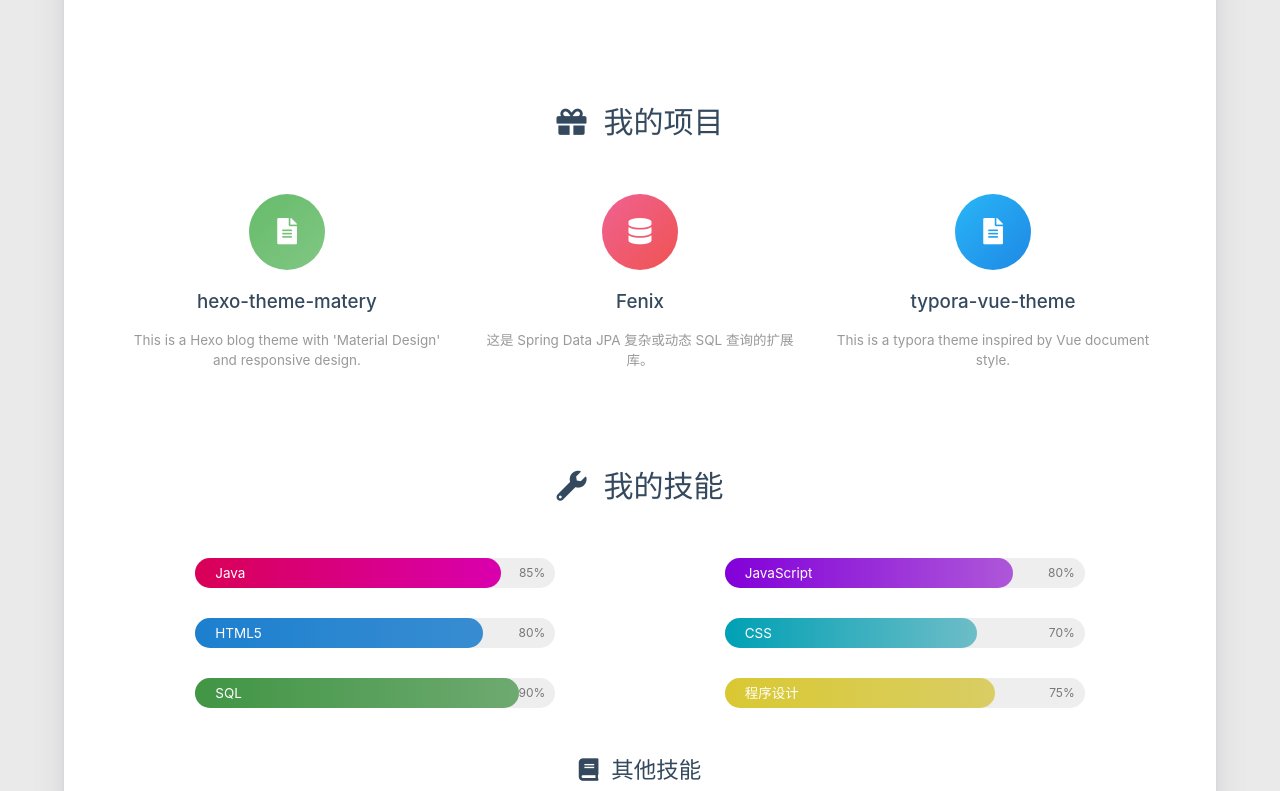
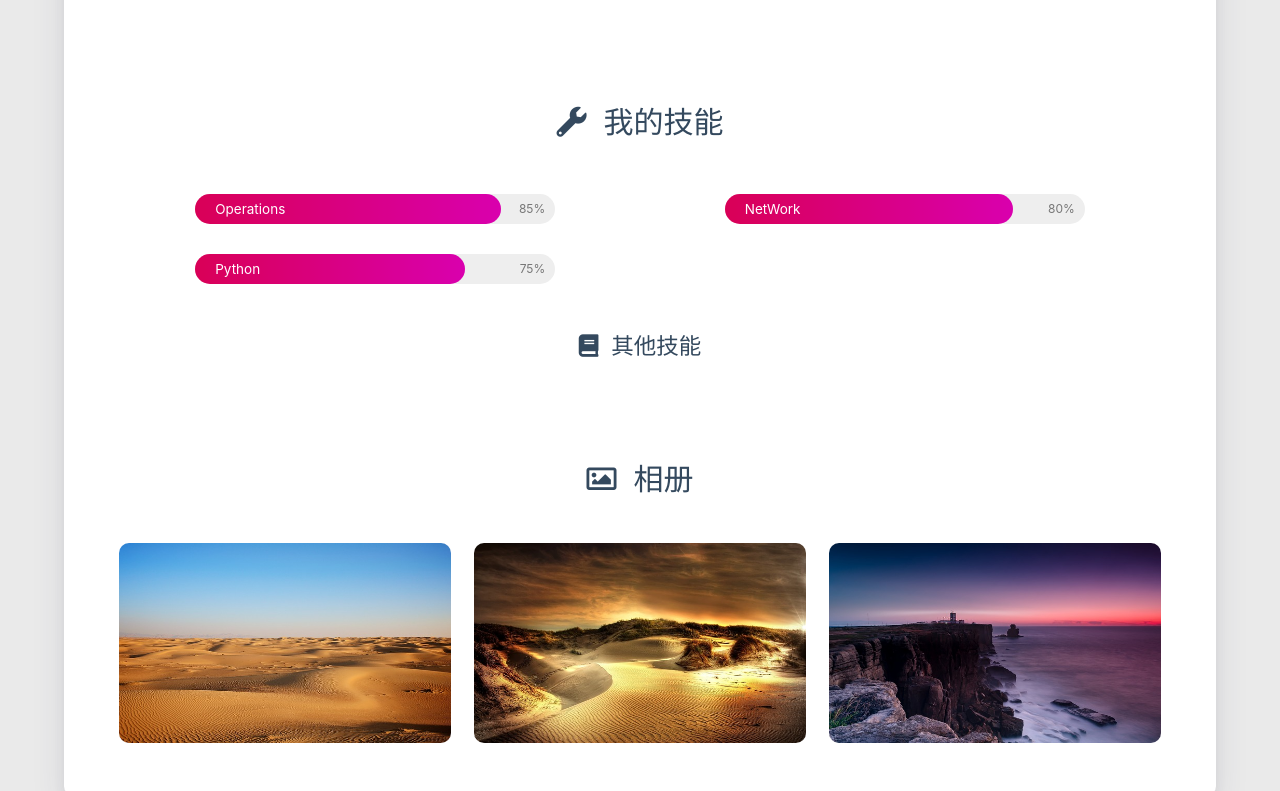
Before and after one commit to zhangxcgit/zhangxcgit.github.io, a plain HTML site: page about/index.html in a window 1280 px wide. Shown: the part 1301-2092 px from the top of the page. Drawn offline with nearby package versions, Linux system fonts and the light colour scheme; some packages are replaced by stand-ins of ours; a script that the page names is missing.

Commit message:
Site updated: 2020-08-04 11:44:55

```diff
--- a/about/index.html
+++ b/about/index.html
@@ -233,7 +233,7 @@
 
         <li><div class="divider"></div></li>
         <li>
-            <a href="https://github.com/blinkfox/hexo-theme-matery" class="waves-effect waves-light" target="_blank">
+            <a href="https://github.com/zhangxcgit/hexo-theme-matery" class="waves-effect waves-light" target="_blank">
                 <i class="fab fa-github-square fa-fw"></i>Fork Me
             </a>
         </li>
@@ -290,7 +290,7 @@
     }
 </style>
 
-<a href="https://github.com/blinkfox/hexo-theme-matery" class="github-corner tooltipped hide-on-med-and-down" target="_blank"
+<a href="https://github.com/zhangxcgit/hexo-theme-matery" class="github-corner tooltipped hide-on-med-and-down" target="_blank"
    data-tooltip="Fork Me" data-position="left" data-delay="50">
     <svg viewBox="0 0 250 250" aria-hidden="true">
         <path d="M0,0 L115,115 L130,115 L142,142 L250,250 L250,0 Z"></path>
@@ -345,9 +345,7 @@
 
 
 <script>
-    // 每天切换 banner 图.  Switch banner image every day.
-    var bannerUrl = "/medias/banner/" + new Date().getDay() + '.jpg';
-    $('.bg-cover').css('background-image', 'url(' + bannerUrl + ')');
+    $('.bg-cover').css('background-image', 'url(/medias/banner/0.jpg)');
 </script>
 
 
@@ -397,13 +395,13 @@
                                 <div class="career">Software Engineer</div>
                                 <div class="social-link hide-on-large-only" data-aos="zoom-in-left">
 
-    <a href="https://github.com/blinkfox" class="tooltipped" target="_blank" data-tooltip="访问我的GitHub" data-position="top" data-delay="50">
+    <a href="https://github.com/zhangxcgit" class="tooltipped" target="_blank" data-tooltip="访问我的GitHub" data-position="top" data-delay="50">
         <i class="fab fa-github"></i>
     </a>
 
 
 
-    <a href="mailto:1181062873@qq.com" class="tooltipped" target="_blank" data-tooltip="邮件联系我" data-position="top" data-delay="50">
+    <a href="mailto:457923634@qq.com" class="tooltipped" target="_blank" data-tooltip="邮件联系我" data-position="top" data-delay="50">
         <i class="fas fa-envelope-open"></i>
     </a>
 
@@ -413,7 +411,7 @@
 
 
 
-    <a href="tencent://AddContact/?fromId=50&fromSubId=1&subcmd=all&uin=1181062873" class="tooltipped" target="_blank" data-tooltip="QQ联系我: 1181062873" data-position="top" data-delay="50">
+    <a href="tencent://AddContact/?fromId=50&fromSubId=1&subcmd=all&uin=457923634" class="tooltipped" target="_blank" data-tooltip="QQ联系我: 457923634" data-position="top" data-delay="50">
         <i class="fab fa-qq"></i>
     </a>
 
@@ -435,13 +433,13 @@
                     <div class="col l4 hide-on-med-and-down" data-aos="zoom-in-left">
                         <div class="social-link">
 
-    <a href="https://github.com/blinkfox" class="tooltipped" target="_blank" data-tooltip="访问我的GitHub" data-position="top" data-delay="50">
+    <a href="https://github.com/zhangxcgit" class="tooltipped" target="_blank" data-tooltip="访问我的GitHub" data-position="top" data-delay="50">
         <i class="fab fa-github"></i>
     </a>
 
 
 
-    <a href="mailto:1181062873@qq.com" class="tooltipped" target="_blank" data-tooltip="邮件联系我" data-position="top" data-delay="50">
+    <a href="mailto:457923634@qq.com" class="tooltipped" target="_blank" data-tooltip="邮件联系我" data-position="top" data-delay="50">
         <i class="fas fa-envelope-open"></i>
     </a>
 
@@ -451,7 +449,7 @@
 
 
 
-    <a href="tencent://AddContact/?fromId=50&fromSubId=1&subcmd=all&uin=1181062873" class="tooltipped" target="_blank" data-tooltip="QQ联系我: 1181062873" data-position="top" data-delay="50">
+    <a href="tencent://AddContact/?fromId=50&fromSubId=1&subcmd=all&uin=457923634" class="tooltipped" target="_blank" data-tooltip="QQ联系我: 457923634" data-position="top" data-delay="50">
         <i class="fab fa-qq"></i>
     </a>
 
@@ -642,58 +640,6 @@
 
 
 
-<div class="my-projects">
-    <div class="title center-align" data-aos="zoom-in-up">
-        <i class="fas fa-gift"></i>&nbsp;&nbsp;我的项目
-    </div>
-    <div class="row">
-
-
-        <div class="col s12 m6 l4" data-aos="fade-up">
-            <div class="info center-align">
-                <a href="http://github.com/blinkfox/hexo-theme-matery" class="icon"
-                   style="background: linear-gradient(to bottom right, #66BB6A 0%, #81C784 100%)" target="_blank">
-                    <i class="fas fa-file-alt"></i>
-                </a>
-                <div class="info-title">
-                    <a href="http://github.com/blinkfox/hexo-theme-matery" target="_blank">hexo-theme-matery</a>
-                </div>
-                <div class="info-desc">This is a Hexo blog theme with &#39;Material Design&#39; and responsive design.</div>
-            </div>
-        </div>
-
-        <div class="col s12 m6 l4" data-aos="fade-up">
-            <div class="info center-align">
-                <a href="https://github.com/blinkfox/fenix" class="icon"
-                   style="background: linear-gradient(to bottom right, #F06292 0%, #EF5350 100%)" target="_blank">
-                    <i class="fas fa-database"></i>
-                </a>
-                <div class="info-title">
-                    <a href="https://github.com/blinkfox/fenix" target="_blank">Fenix</a>
-                </div>
-                <div class="info-desc">这是 Spring Data JPA 复杂或动态 SQL 查询的扩展库。</div>
-            </div>
-        </div>
-
-        <div class="col s12 m6 l4" data-aos="fade-up">
-            <div class="info center-align">
-                <a href="https://github.com/blinkfox/typora-vue-theme" class="icon"
-                   style="background: linear-gradient(to bottom right, #29B6F6 0%, #1E88E5 100%)" target="_blank">
-                    <i class="fas fa-file-alt"></i>
-                </a>
-                <div class="info-title">
-                    <a href="https://github.com/blinkfox/typora-vue-theme" target="_blank">typora-vue-theme</a>
-                </div>
-                <div class="info-desc">This is a typora theme inspired by Vue document style.</div>
-            </div>
-        </div>
-
-
-    </div>
-</div>
-
-
-
 
 
 <div class="my-skills">
@@ -708,7 +654,7 @@
             <div class="skillbar">
                 <div class="skillbar-title"
                      style="background: linear-gradient(to right, #FF0066 0%, #FF00CC 100%); width: 85%">
-                    <span>Java</span>
+                    <span>Operations</span>
                 </div>
                 <div class="skill-bar-percent">85%</div>
             </div>
@@ -718,8 +664,8 @@
         <div class="col s12 m6 l6" data-aos="fade-up">
             <div class="skillbar">
                 <div class="skillbar-title"
-                     style="background: linear-gradient(to right, #9900FF 0%, #CC66FF 100%); width: 80%">
-                    <span>JavaScript</span>
+                     style="background: linear-gradient(to right, #FF0066 0%, #FF00CC 100%); width: 80%">
+                    <span>NetWork</span>
                 </div>
                 <div class="skill-bar-percent">80%</div>
             </div>
@@ -729,41 +675,8 @@
         <div class="col s12 m6 l6" data-aos="fade-up">
             <div class="skillbar">
                 <div class="skillbar-title"
-                     style="background: linear-gradient(to right, #2196F3 0%, #42A5F5 100%); width: 80%">
-                    <span>HTML5</span>
-                </div>
-                <div class="skill-bar-percent">80%</div>
-            </div>
-        </div>
-
-
-        <div class="col s12 m6 l6" data-aos="fade-up">
-            <div class="skillbar">
-                <div class="skillbar-title"
-                     style="background: linear-gradient(to right, #00BCD4 0%, #80DEEA 100%); width: 70%">
-                    <span>CSS</span>
-                </div>
-                <div class="skill-bar-percent">70%</div>
-            </div>
-        </div>
-
-
-        <div class="col s12 m6 l6" data-aos="fade-up">
-            <div class="skillbar">
-                <div class="skillbar-title"
-                     style="background: linear-gradient(to right, #4CAF50 0%, #81C784 100%); width: 90%">
-                    <span>SQL</span>
-                </div>
-                <div class="skill-bar-percent">90%</div>
-            </div>
-        </div>
-
-
-        <div class="col s12 m6 l6" data-aos="fade-up">
-            <div class="skillbar">
-                <div class="skillbar-title"
-                     style="background: linear-gradient(to right, #FFEB3B 0%, #FFF176 100%); width: 75%">
-                    <span>程序设计</span>
+                     style="background: linear-gradient(to right, #FF0066 0%, #FF00CC 100%); width: 75%">
+                    <span>Python</span>
                 </div>
                 <div class="skill-bar-percent">75%</div>
             </div>
@@ -924,13 +837,13 @@
 
         </div>
         <div class="col s12 m4 l4 social-link social-statis">
-    <a href="https://github.com/blinkfox" class="tooltipped" target="_blank" data-tooltip="访问我的GitHub" data-position="top" data-delay="50">
+    <a href="https://github.com/zhangxcgit" class="tooltipped" target="_blank" data-tooltip="访问我的GitHub" data-position="top" data-delay="50">
         <i class="fab fa-github"></i>
     </a>
 
 
 
-    <a href="mailto:1181062873@qq.com" class="tooltipped" target="_blank" data-tooltip="邮件联系我" data-position="top" data-delay="50">
+    <a href="mailto:457923634@qq.com" class="tooltipped" target="_blank" data-tooltip="邮件联系我" data-position="top" data-delay="50">
         <i class="fas fa-envelope-open"></i>
     </a>
 
@@ -940,7 +853,7 @@
 
 
 
-    <a href="tencent://AddContact/?fromId=50&fromSubId=1&subcmd=all&uin=1181062873" class="tooltipped" target="_blank" data-tooltip="QQ联系我: 1181062873" data-position="top" data-delay="50">
+    <a href="tencent://AddContact/?fromId=50&fromSubId=1&subcmd=all&uin=457923634" class="tooltipped" target="_blank" data-tooltip="QQ联系我: 457923634" data-position="top" data-delay="50">
         <i class="fab fa-qq"></i>
     </a>
 
@@ -1028,6 +941,10 @@ $(function () {
 
 
 
+    <script type="text/javascript" size="150" alpha='0.6'
+        zIndex="-1" src="/libs/background/ribbon-refresh.min.js" async="async"></script>
+
+
 
 
 
```
Also changed, not shown: 2020/08/04/hello-world/index.html (+9 -5 lines), 404.html (+10 -8 lines), archives/2020/08/index.html (+10 -8 lines), archives/2020/index.html (+10 -8 lines), archives/index.html (+10 -8 lines), categories/index.html (+10 -8 lines), contact/index.html (+10 -8 lines), friends/index.html (+10 -8 lines), index.html (+13 -11 lines), tags/index.html (+10 -8 lines).
